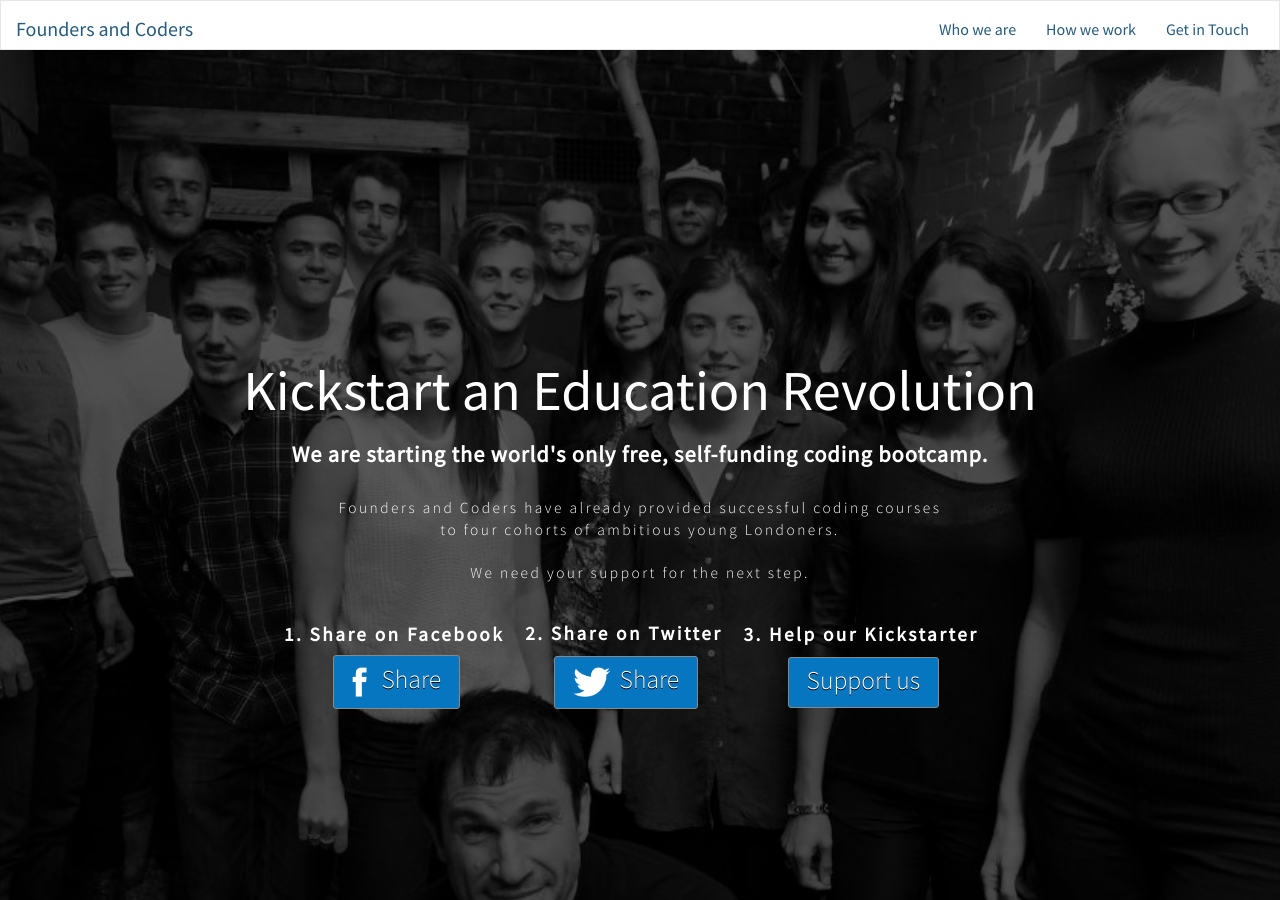
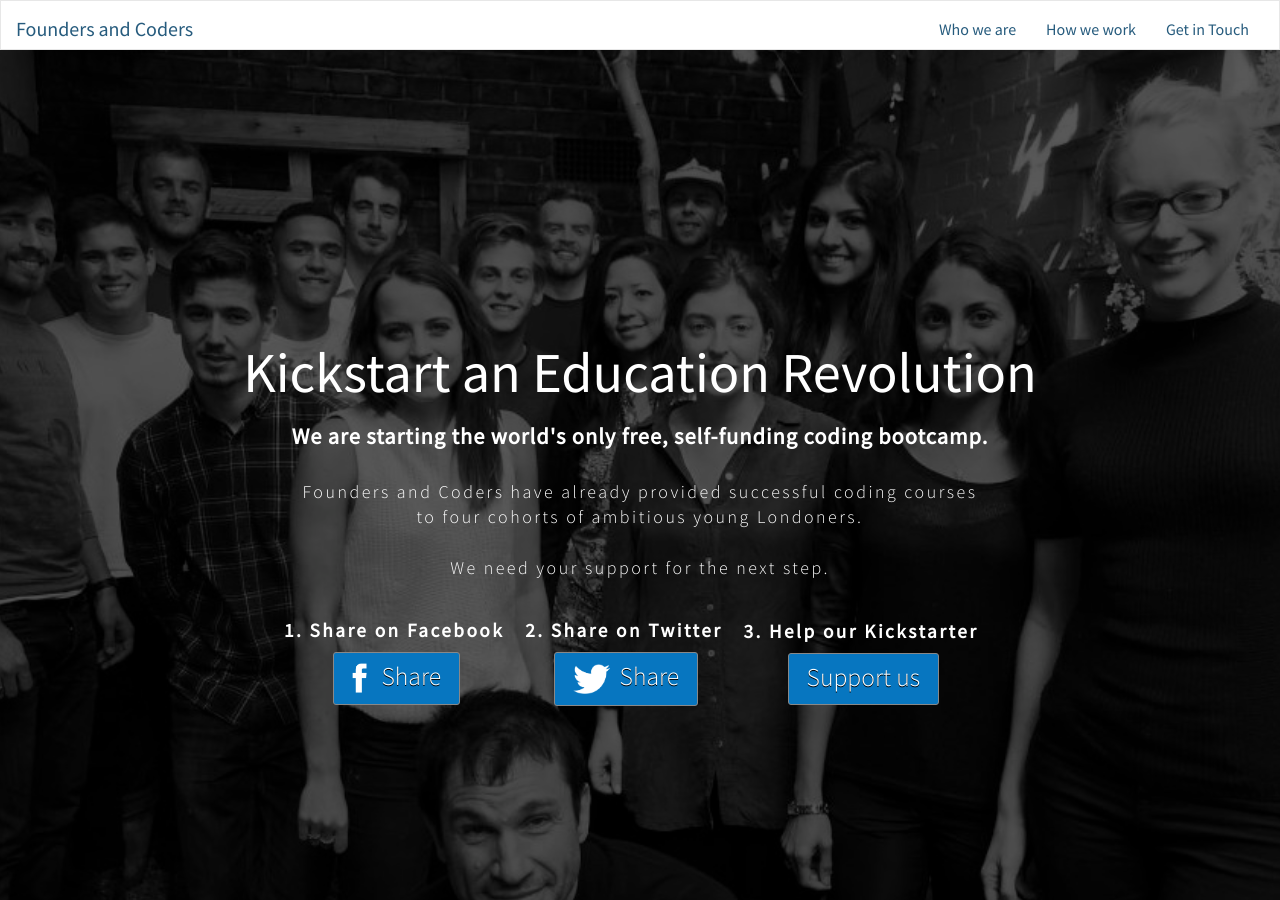
Before and after one commit to sofer/foundersandcoders, a Jekyll site: the page built from index.html, in a window 1280 px wide and 900 px high. Built offline with Jekyll 4.4.1, drawn with Linux system fonts in a browser that asks for light colours; nearby versions of some CDN libraries; some of the changed text lies outside the part shown.

Commit message:
changes second paragraph in about us section

```diff
--- a/css/main.css
+++ b/css/main.css
@@ -293,7 +293,7 @@
   color: #70a83b;
 }
 .kickstarter .container {
-  padding-top: 40vh;
+  padding-top: 38vh;
   font-family: "Source Sans Pro", sans-serif;
   text-align: center;
   text-decoration: none;
@@ -346,7 +346,7 @@
   color: #fff;
 }
 .kickstarter .container p {
-  font-size: 1.2vmax;
+  font-size: 1.4vmax;
   margin-top: 20px;
   padding-bottom: 20px;
   font-weight: 300;
--- a/css/main.scss
+++ b/css/main.scss
@@ -319,7 +319,7 @@
     }
 
     .container {
-        padding-top: 40vh;
+        padding-top: 38vh;
         font-family: $FONT;
         text-align: center;
         text-decoration: none;
@@ -371,7 +371,7 @@
             }
         }
         p {
-            font-size: 1.2vmax;
+            font-size: 1.4vmax;
             margin-top: 20px;
             padding-bottom: 20px;
             font-weight: 300;
```
Also changed, not shown: index.html (+4 -4 lines).
